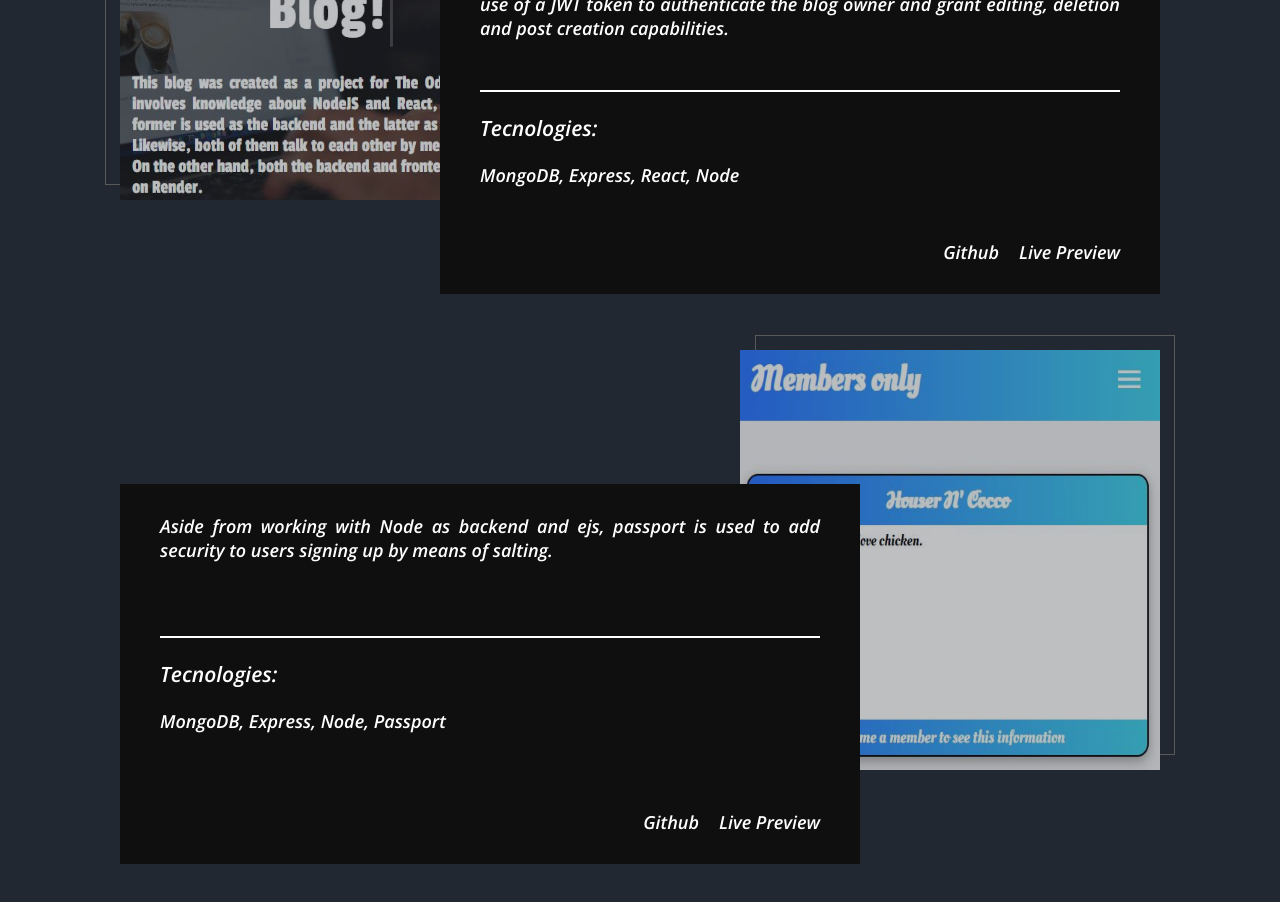
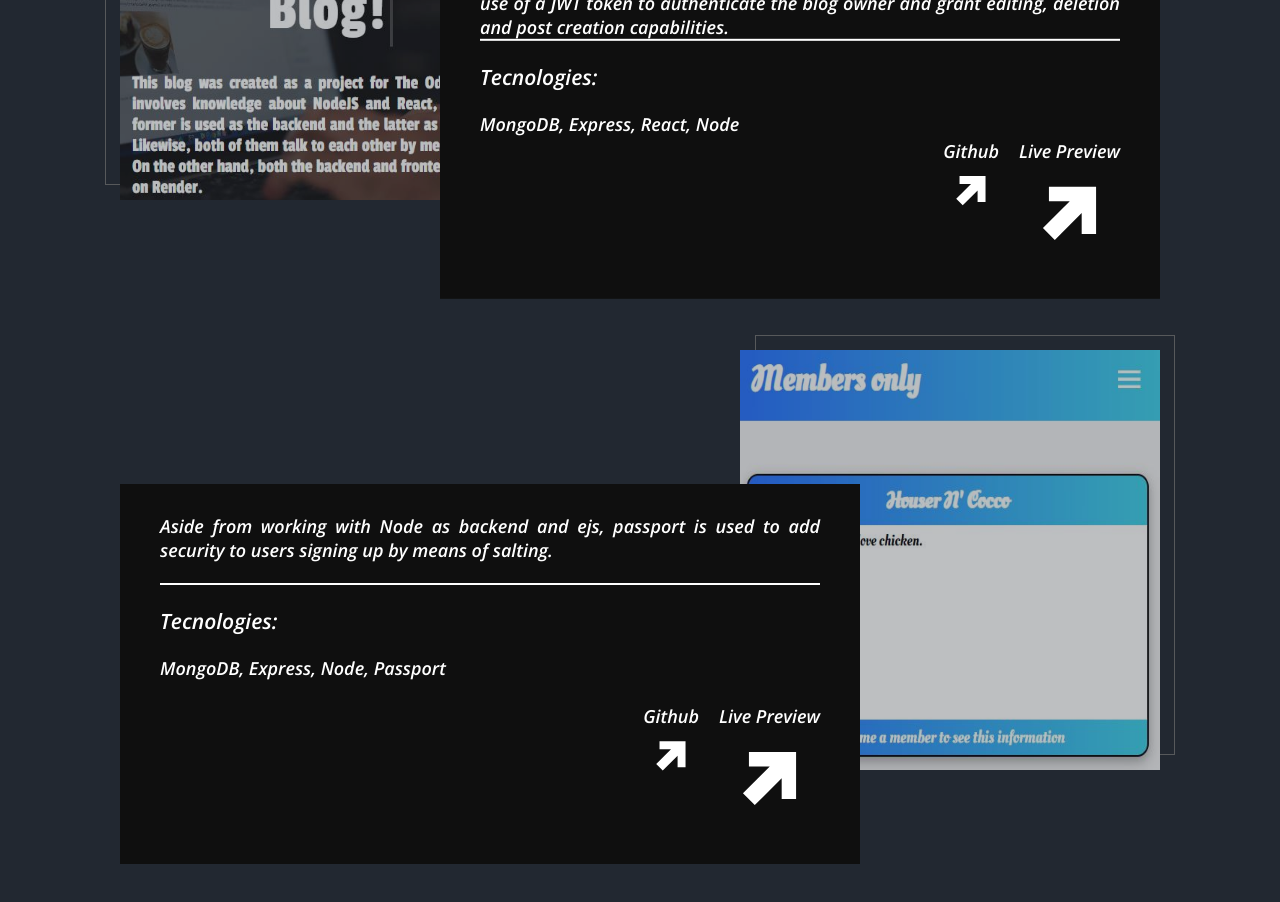
Before and after one commit to Houser97/Portfolio, a React (Create React App) app: page / in a window 1280 px wide. Shown: the part 1840-2742 px from the top of the page. Built offline with nearby package versions, Linux system fonts and the light colour scheme.

Commit message:
Add arrow svg to decorate links

```diff
--- a/src/components/ProjectCard.js
+++ b/src/components/ProjectCard.js
@@ -19,8 +19,18 @@ const ProjectCard = ({reversed, image, description, technologies}) => {
                         </div>
                     </div>
                     <div className='preview-code-links'>
-                        <div className='link-project github-link'>Github</div>
-                        <div className='link-project preview-link'>Live Preview</div>
+                        <div className='link-project github-link'>
+                            Github
+                            <svg className='arrow github-arrow' viewBox="0 0 24 24">
+                                <path fill="currentColor" d="M8.5,18.31L5.69,15.5L12.06,9.12H7.11V5.69H18.31V16.89H14.89V11.94L8.5,18.31Z" />
+                            </svg>
+                        </div>
+                        <div className='link-project preview-link'>
+                            Live Preview
+                            <svg className='arrow github-arrow' viewBox="0 0 24 24">
+                                <path fill="currentColor" d="M8.5,18.31L5.69,15.5L12.06,9.12H7.11V5.69H18.31V16.89H14.89V11.94L8.5,18.31Z" />
+                            </svg>
+                        </div>
                     </div>
                 </div>
             </div>
@@ -35,8 +45,18 @@ const ProjectCard = ({reversed, image, description, technologies}) => {
                         </div>
                     </div>
                     <div className='preview-code-links'>
-                        <div className='link-project github-link'>Github</div>
-                        <div className='link-project preview-link'>Live Preview</div>
+                        <div className='link-project github-link'>
+                            Github
+                            <svg className='arrow github-arrow' viewBox="0 0 24 24">
+                                <path fill="currentColor" d="M8.5,18.31L5.69,15.5L12.06,9.12H7.11V5.69H18.31V16.89H14.89V11.94L8.5,18.31Z" />
+                            </svg>
+                        </div>
+                        <div className='link-project preview-link'>
+                            Live Preview
+                            <svg className='arrow github-arrow' viewBox="0 0 24 24">
+                                <path fill="currentColor" d="M8.5,18.31L5.69,15.5L12.06,9.12H7.11V5.69H18.31V16.89H14.89V11.94L8.5,18.31Z" />
+                            </svg>
+                        </div>
                     </div>
                 </div>
                 <div className='project-img-container-reversed project-img-container-commun'>
```
